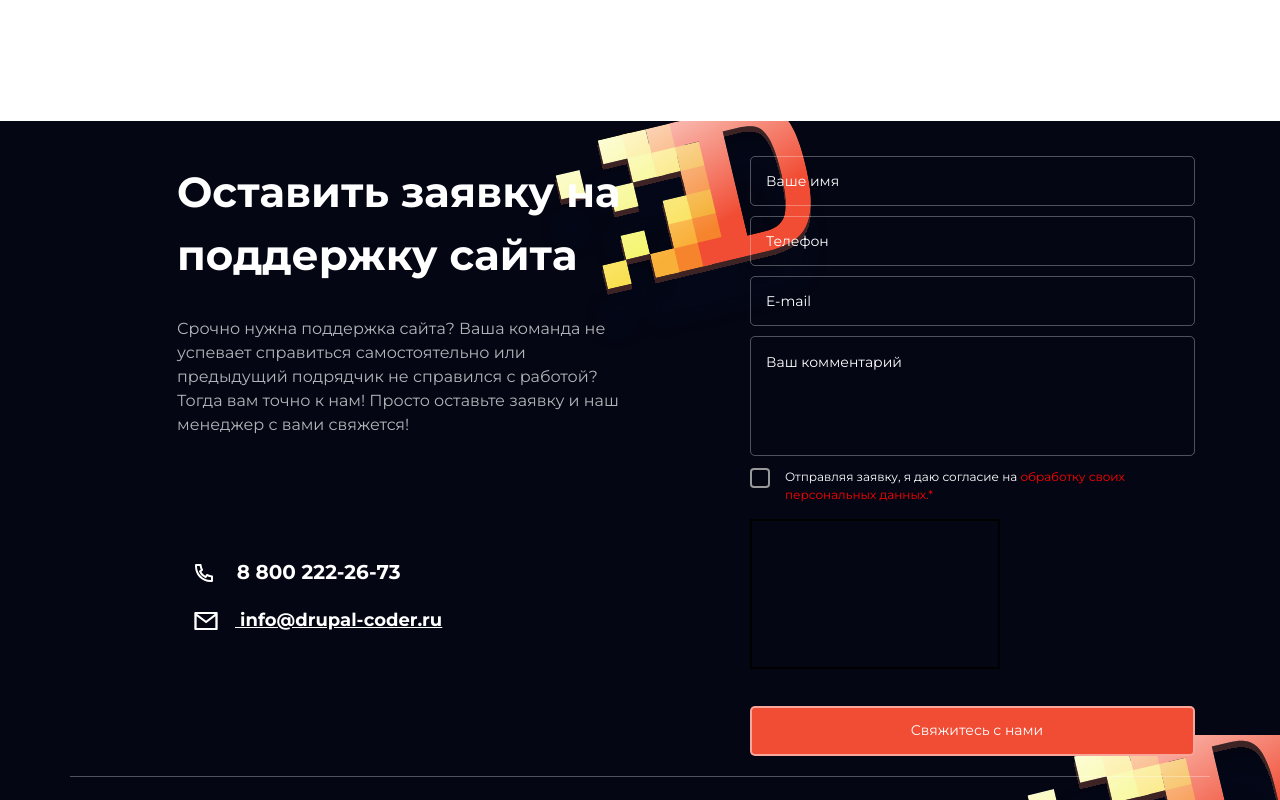
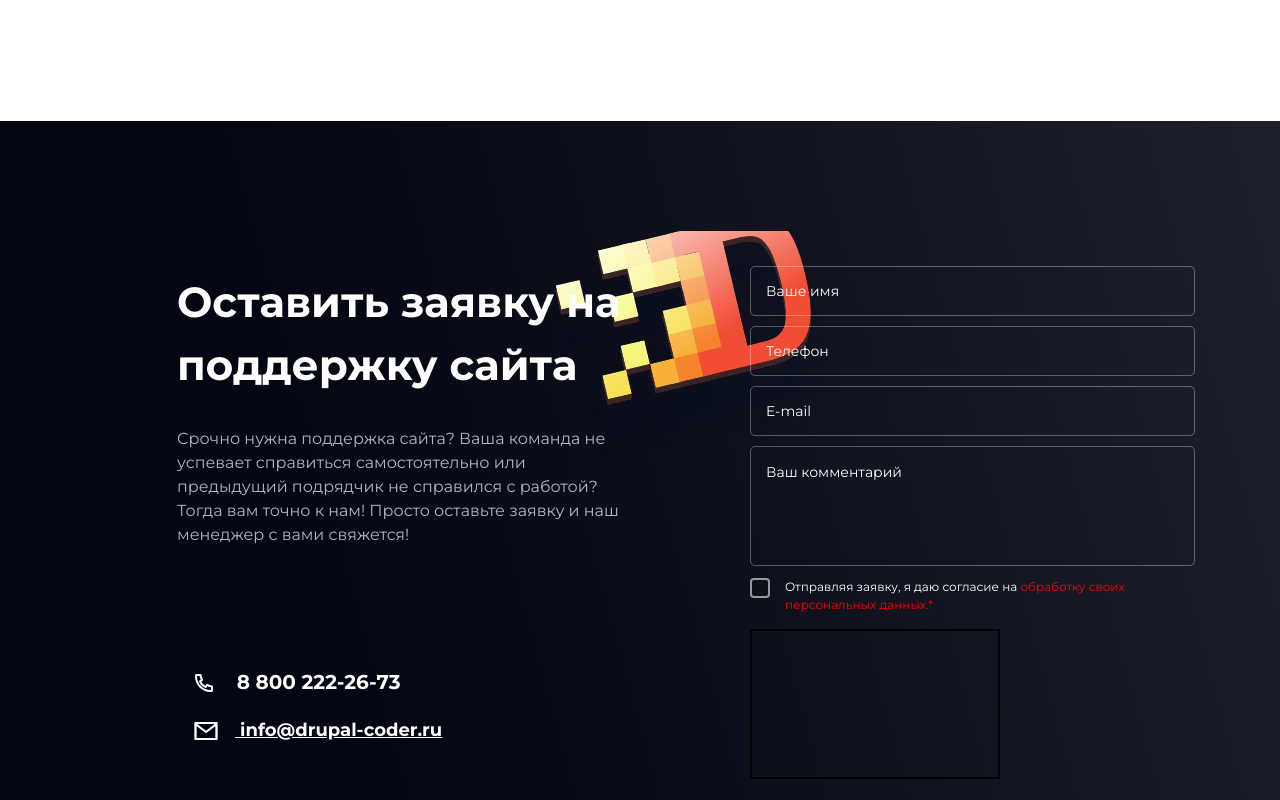
Before and after one commit to daniilscherbina/web-exam, a Vue app: page /form in a window 1280 px wide. Shown: the part 6640-7440 px from the top of the page. Built offline with nearby package versions, Linux system fonts and the light colour scheme; grey boxes are pictures that could not be loaded.

Commit message:
ПК меню, иконка в футере

```diff
--- a/package.json
+++ b/package.json
@@ -13,6 +13,7 @@
     "pinia": "^2.1.7",
     "vee-validate": "^4.12.3",
     "vue": "^3.3.4",
+    "vue-router": "^4.2.5",
     "vuex": "^4.1.0"
   },
   "devDependencies": {
--- a/src/components/CostBlock.vue
+++ b/src/components/CostBlock.vue
@@ -22,6 +22,7 @@
 </template>
 
 <style>
+
 .cost-block-first-text {
   display: flex;
   justify-content: center;
--- a/src/components/FooterBlock.vue
+++ b/src/components/FooterBlock.vue
@@ -48,22 +48,13 @@
 
 
 <style>
+    footer {
+        background: linear-gradient(254.72deg, rgba(255, 255, 255, .276) -114.85%, rgba(255, 255, 255, 0) 69.04%), url('../assets/img/icons/d-flying.svg') no-repeat bottom right, #040613;
+        padding: 110px 0 50px;
+    }
+
     .footer-padding {
         padding: 25px;
-    }
-    .footer-block-background {
-        background: linear-gradient(261.2deg, rgba(255, 255, 255, 0.276) -114.85%, rgba(255, 255, 255, 0) 69.04%), #040613;
-        overflow: hidden;
-    }
-
-    .footer-background-image-wrapper {
-        background-image: url(../assets/img/icons/d-flying.svg);
-        background-repeat: no-repeat;
-        background-size: 25%;
-        background-position-x: 90%;
-        background-position-y: 105%;
-        height: 100%;
-        width: 100%;
     }
 
     .footer-block-icon {
@@ -100,13 +91,7 @@
             margin-left: 15%;
         }
 
-        .footer-background-image-wrapper {
-            background-image: url(../assets/img/icons/d-flying.svg);
-            background-repeat: no-repeat;
-            background-size: 25;
-            background-position-x: 105%;
-            background-position-y: 105%;
-        }
+
 
     }
 
--- a/src/components/HeaderBlock.vue
+++ b/src/components/HeaderBlock.vue
@@ -22,7 +22,7 @@
               <a href="#">БЭКАПЫ</a>
               <a href="#">АУДИТ БЕЗОПАСНОСТИ</a>
               <a href="#">ОПТИМИЗАЦИЯ СКОРОСТИ</a>
-              <a href="#">ПЕРЕЕЗД НА httms</a>
+              <a href="#">ПЕРЕЕЗД НА HTTPS</a>
             </div>
           </div>
           <a class="desktop-menu-item" href="https://example.com">Продвижение</a>
--- a/src/main.js
+++ b/src/main.js
@@ -1,5 +1,6 @@
 import './assets/style/main.css'
 import {store} from './store';
+import { createRouter } from 'vue-router'
 
 import { createApp } from 'vue'
 import App from './App.vue'
```
Also changed, not shown: 1 other file (tests, documents, lock files or other folders).
